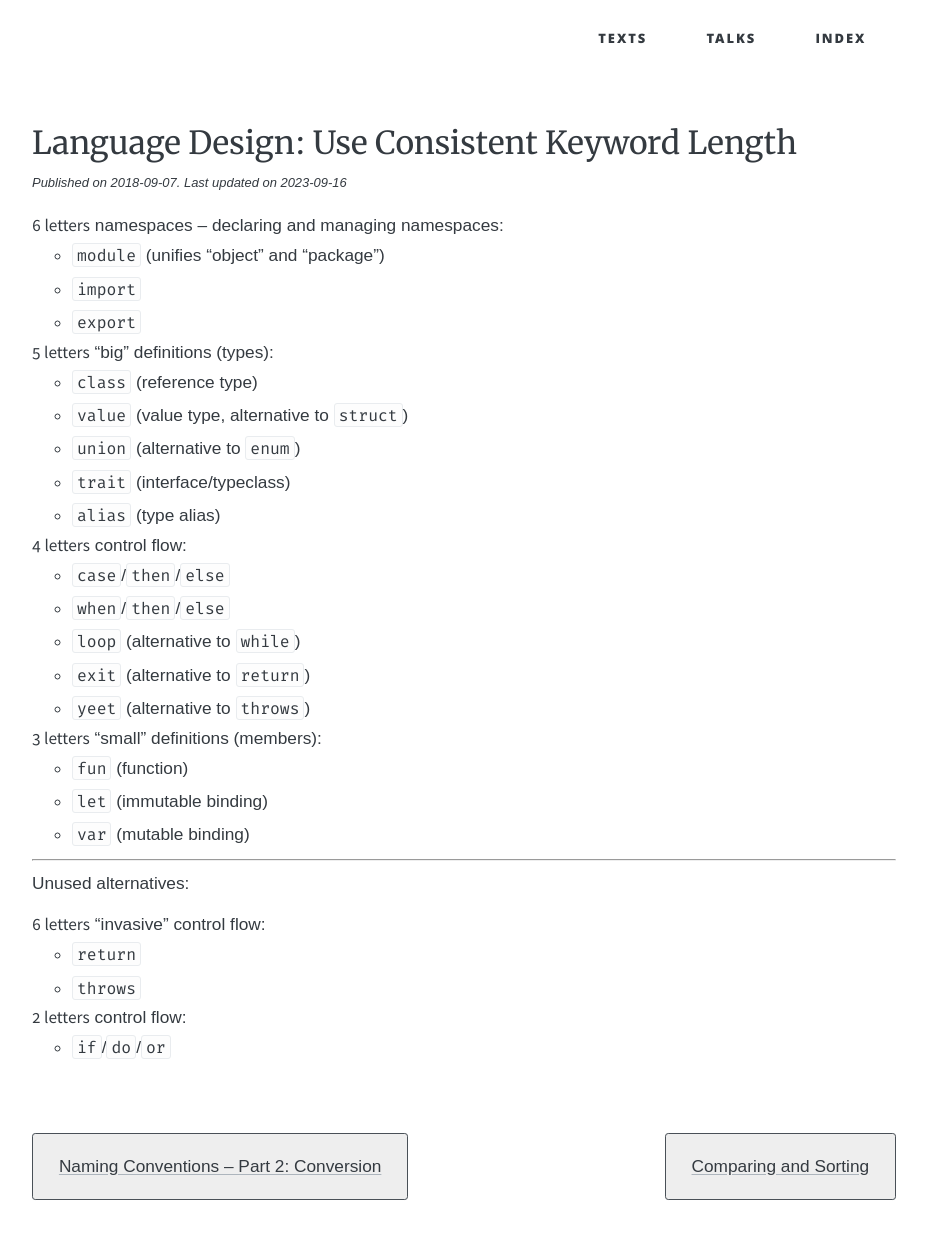
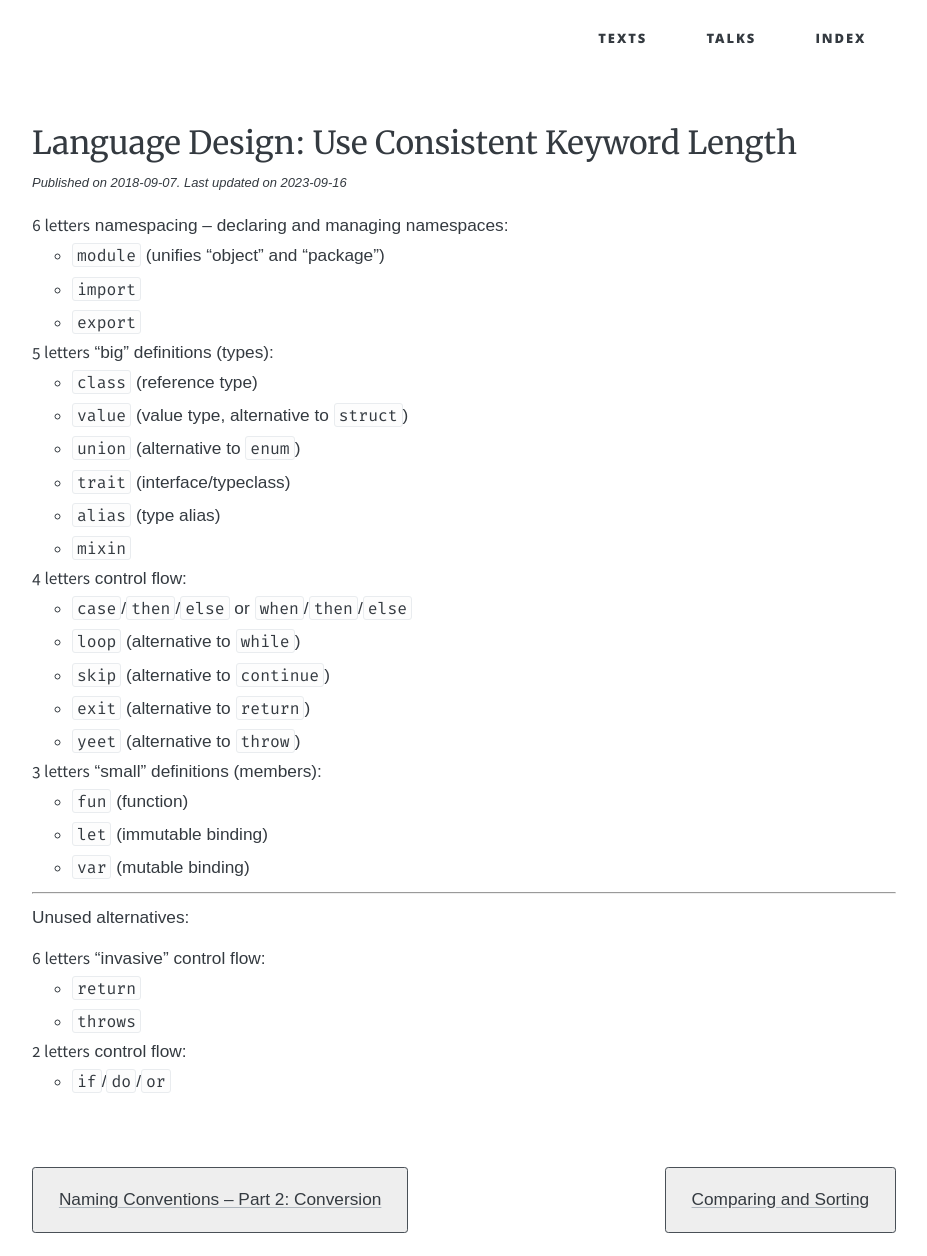
Before and after one commit to soc/soc.me, a Jekyll site: the page built from _languages/consistent-keyword-length.md, in a window 1280 px wide. Shown: the whole page, without its empty margins (176-1103 px from the left). Built offline with Jekyll 4.4.1, drawn with Linux system fonts in a browser that asks for light colours; some web fonts are replaced; before the commit the page ends 1223 px from its top, so only the background shows below that.

Commit message:
update "Consistent Keyword Length"

```diff
--- a/_languages/consistent-keyword-length.md
+++ b/_languages/consistent-keyword-length.md
@@ -4,7 +4,7 @@ date:   2018-09-07
 update: 2023-09-16
 ---
 
-**6 letters** namespaces – declaring and managing namespaces:
+**6 letters** namespacing – declaring and managing namespaces:
 
 - `module` (unifies "object" and "package")
 - `import`
@@ -17,14 +17,15 @@ update: 2023-09-16
 - `union` (alternative to `enum`)
 - `trait` (interface/typeclass)
 - `alias` (type alias)
+- `mixin`
 
 **4 letters** control flow:
 
-- `case`/`then`/`else`
-- `when`/`then`/`else`
+- `case`/`then`/`else` or `when`/`then`/`else`
 - `loop` (alternative to `while`)
+- `skip` (alternative to `continue`)
 - `exit` (alternative to `return`)
-- `yeet` (alternative to `throws`)
+- `yeet` (alternative to `throw`)
 
 **3 letters** "small" definitions (members):
 
```
